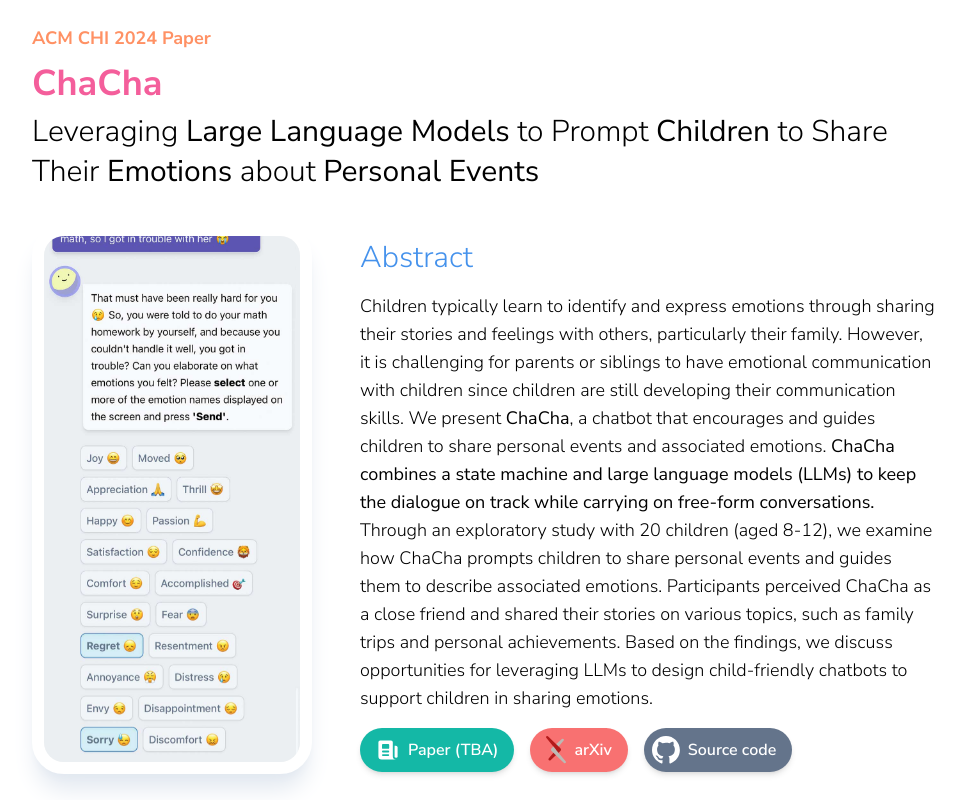
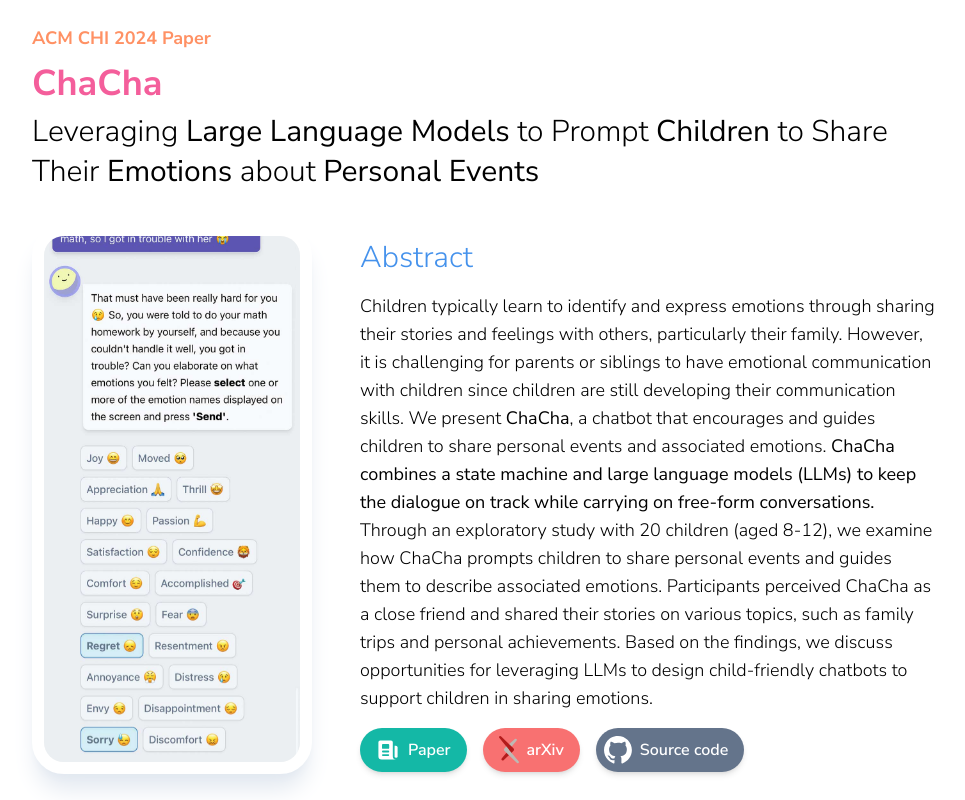
Before and after one commit to naver-ai/chacha, a React (Vite) app: page / in a window 1280 px wide. Shown: the top 800 px of the page, without its empty margins (156-1121 px from the left). Built offline with nearby package versions, Linux system fonts and the light colour scheme.

Commit message:
Added prerpint

```diff
--- a/app/sections/Abstract.tsx
+++ b/app/sections/Abstract.tsx
@@ -8,9 +8,9 @@
         Children typically learn to identify and express emotions through sharing their stories and feelings with others, particularly their family. However, it is challenging for parents or siblings to have emotional communication with children since children are still developing their communication skills. We present <b>ChaCha</b>, a chatbot that encourages and guides children to share personal events and associated emotions. <strong>ChaCha combines a state machine and large language models (LLMs) to keep the dialogue on track while carrying on free-form conversations.</strong> Through an exploratory study with 20 children (aged 8-12), we examine how ChaCha prompts children to share personal events and guides them to describe associated emotions. Participants perceived ChaCha as a close friend and shared their stories on various topics, such as family trips and personal achievements. Based on the findings, we discuss opportunities for leveraging LLMs to design child-friendly chatbots to support children in sharing emotions.
         </p>
         <div className="flex flex-wrap gap-4 mt-4">
-            <a className="icon-label-button bg-teal-500 pl-4" aria-disabled={true} href="https://arxiv.org/abs/2309.12244" target="_blank">
+            <a className="icon-label-button bg-teal-500 pl-4" aria-disabled={true} href="./public/chacha_preprint_230127.pdf" target="_blank">
                 <NewspaperIcon className="w-6 h-6 text-white"/>
-                <span>Paper (TBA)</span>
+                <span>Paper</span>
             </a>
             <a className="icon-label-button bg-red-400 pl-4" href="https://arxiv.org/abs/2309.12244" target="_blank">
                 <ArxivIcon size={20}/>
```
Also changed, not shown: 1 other file (tests, documents, lock files or other folders).
